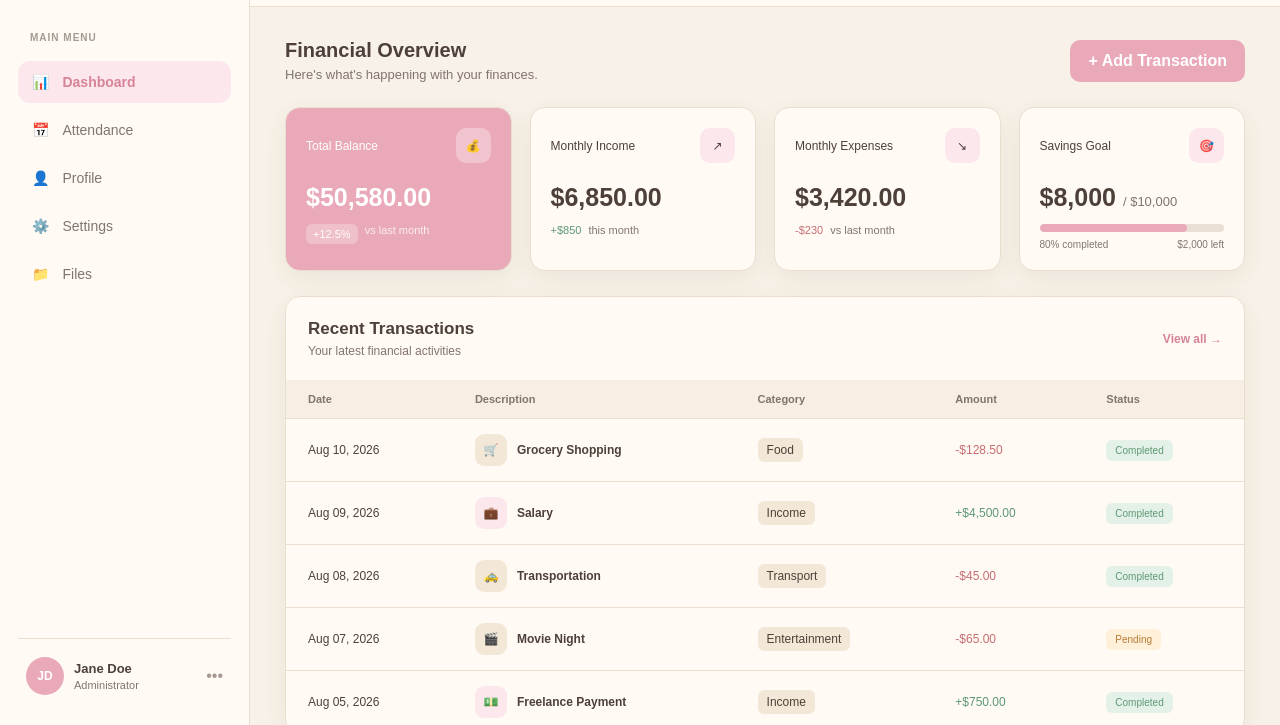
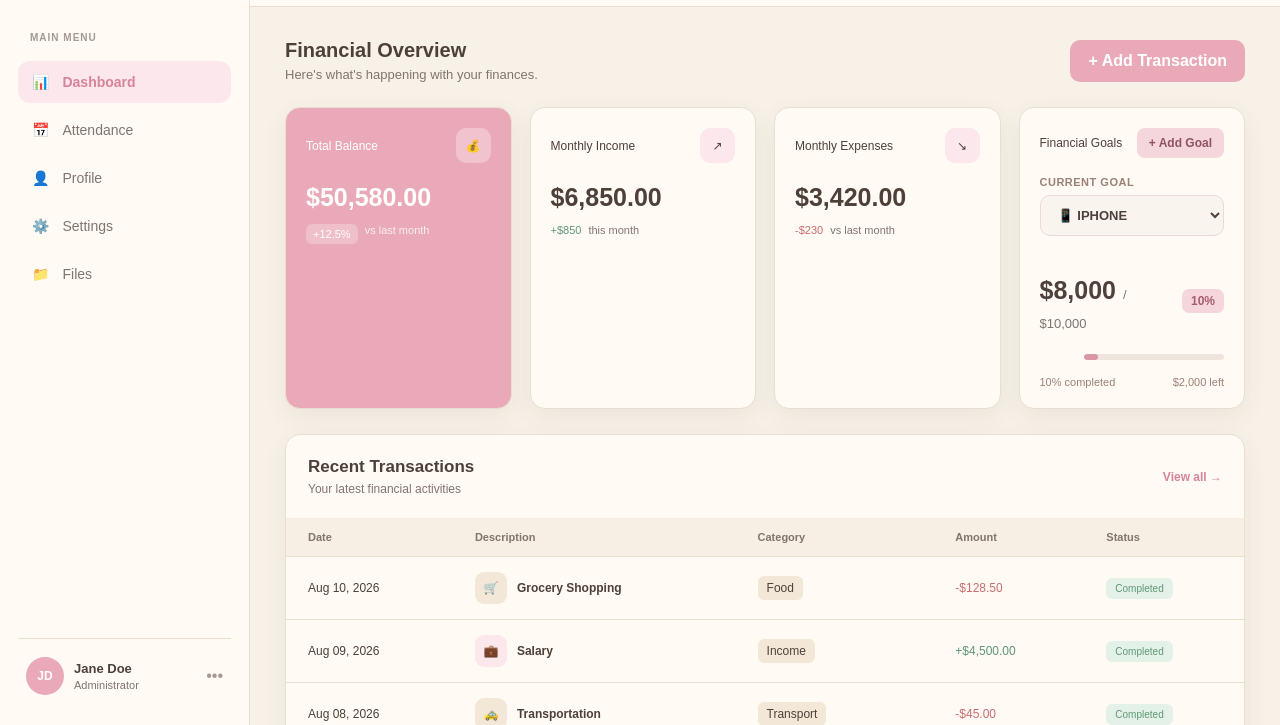
Before and after one commit to Aenyxxx/Attendance-Management-System, a plain HTML site: page dashboard.html in a window 1280 px wide. Shown: the part 75-800 px from the top of the page. Drawn offline with Linux system fonts and the light colour scheme.

Commit message:
Make the goals dropdown

```diff
--- a/dashboard.css
+++ b/dashboard.css
@@ -299,6 +299,222 @@ input {
     border-radius: 15px;
     padding: 20px;
     box-shadow: var(--shadow);
+}
+
+.goals-card {
+    min-height: 250px;
+}
+
+/* Add Goal Button */
+
+.add-goal-btn {
+    border: none;
+    background: #f5d6dc;
+    color: #8f5362;
+    padding: 8px 12px;
+    border-radius: 8px;
+    font-size: 12px;
+    font-weight: 600;
+    cursor: pointer;
+    transition: all 0.2s ease;
+}
+
+.add-goal-btn:hover {
+    background: #e9b8c2;
+    color: #ffffff;
+}
+
+/* Goal Selector */
+
+.goal-selector {
+    margin-top: 18px;
+}
+
+.goal-selector label {
+    display: block;
+    margin-bottom: 7px;
+    font-size: 11px;
+    font-weight: 600;
+    color: #9a8177;
+    text-transform: uppercase;
+    letter-spacing: 0.5px;
+}
+
+.goal-selector select {
+    width: 100%;
+    padding: 11px 13px;
+    border: 1px solid #eadbd2;
+    border-radius: 10px;
+    background: #faf4ee;
+    color: #4e403a;
+    font-size: 13px;
+    font-weight: 600;
+    outline: none;
+    cursor: pointer;
+    appearance: auto;
+    transition: border-color 0.2s ease,
+                box-shadow 0.2s ease;
+}
+
+.goal-selector select:hover {
+    border-color: #d996a5;
+}
+
+.goal-selector select:focus {
+    border-color: #d996a5;
+    box-shadow: 0 0 0 3px rgba(217, 150, 165, 0.15);
+}
+
+/* Selected Goal */
+
+.selected-goal {
+    margin-top: 20px;
+}
+
+.goal-amount {
+    display: flex;
+    align-items: center;
+    justify-content: space-between;
+    gap: 10px;
+}
+
+.goal-amount h3 {
+    margin: 0;
+    color: #4e403a;
+    font-size: 23px;
+}
+
+.goal-amount h3 small {
+    font-size: 13px;
+    font-weight: 500;
+    color: #9a8177;
+}
+
+.goal-percentage {
+    padding: 5px 9px;
+    border-radius: 7px;
+    background: #f5d6dc;
+    color: #a85c6d;
+    font-size: 12px;
+    font-weight: 700;
+}
+
+/* Progress Bar */
+
+.goal-progress {
+    width: 100%;
+    height: 7px;
+    margin-top: 14px;
+    background: #f0e5dd;
+    border-radius: 10px;
+    overflow: hidden;
+}
+
+.goal-progress-bar {
+    height: 100%;
+    background: #d996a5;
+    border-radius: inherit;
+}
+
+/* Goal Footer */
+
+.goal-footer {
+    display: flex;
+    justify-content: space-between;
+    margin-top: 8px;
+    font-size: 11px;
+    color: #9a8177;
+}
+
+
+.goals-card {
+    min-height: 250px;
+}
+
+.goal-count {
+    margin: 4px 0 0;
+    font-size: 12px;
+    color: #9a8177;
+}
+
+.add-goal-btn {
+    border: none;
+    background: #f5d6dc;
+    color: #8f5362;
+    padding: 8px 12px;
+    border-radius: 8px;
+    font-size: 12px;
+    font-weight: 600;
+    cursor: pointer;
+    transition: all 0.2s ease;
+}
+
+.add-goal-btn:hover {
+    background: #e9b8c2;
+    color: #ffffff;
+}
+
+.goal-list {
+    margin-top: 18px;
+}
+
+.goal-item {
+    display: flex;
+    align-items: center;
+    justify-content: space-between;
+    gap: 12px;
+}
+
+.goal-info {
+    display: flex;
+    align-items: center;
+    gap: 10px;
+}
+
+.goal-icon {
+    width: 34px;
+    height: 34px;
+    display: flex;
+    align-items: center;
+    justify-content: center;
+    background: #f7ebe2;
+    border-radius: 9px;
+    font-size: 16px;
+}
+
+.goal-info strong {
+    display: block;
+    font-size: 13px;
+    color: #4e403a;
+}
+
+.goal-info span {
+    display: block;
+    margin-top: 3px;
+    font-size: 11px;
+    color: #9a8177;
+}
+
+.goal-percentage {
+    font-size: 12px;
+    font-weight: 700;
+    color: #a85c6d;
+}
+
+.goal-progress {
+    width: 100%;
+    height: 6px;
+    margin: 8px 0 16px 44px;
+    width: calc(100% - 44px);
+    background: #f0e5dd;
+    border-radius: 10px;
+    overflow: hidden;
+}
+
+.goal-progress-bar {
+    height: 100%;
+    background: #d996a5;
+    border-radius: inherit;
 }
 
 .balance-card {
--- a/dashboard.html
+++ b/dashboard.html
@@ -149,22 +149,48 @@
                     </div>
                 </article>
 
-                <article class="summary-card">
+                <article class="summary-card goals-card">
+
                     <div class="card-top">
-                        <span>Savings Goal</span>
-                        <span class="card-icon">🎯</span>
+                        <span>Financial Goals</span>
+
+                        <button class="add-goal-btn" type="button">
+                            + Add Goal
+                        </button>
                     </div>
 
-                    <h3>$8,000 <small>/ $10,000</small></h3>
+                    <!-- Goal Dropdown -->
+                    <div class="goal-selector">
+                        <label for="goal-select">Current Goal</label>
 
-                    <div class="progress">
-                        <div class="progress-bar" style="width: 80%;"></div>
+                        <select id="goal-select">
+                            <option>📱 IPHONE</option>
+                            <option>✈️ Travel Fund</option>
+                            <option>🚗 Car Fund</option>
+                            <option>💻 New Laptop</option>
+                            <option>🎓 Education</option>
+                        </select>
                     </div>
 
-                    <div class="progress-label">
-                        <span>80% completed</span>
-                        <span>$2,000 left</span>
+                    <!-- Selected Goal -->
+                    <div class="selected-goal">
+
+                        <div class="goal-amount">
+                            <h3>$8,000 <small>/ $10,000</small></h3>
+                            <span class="goal-percentage">10%</span>
+                        </div>
+
+                        <div class="goal-progress">
+                            <div class="goal-progress-bar" style="width: 10%;"></div>
+                        </div>
+
+                        <div class="goal-footer">
+                            <span>10% completed</span>
+                            <span>$2,000 left</span>
+                        </div>
+
                     </div>
+
                 </article>
 
             </div>
```
